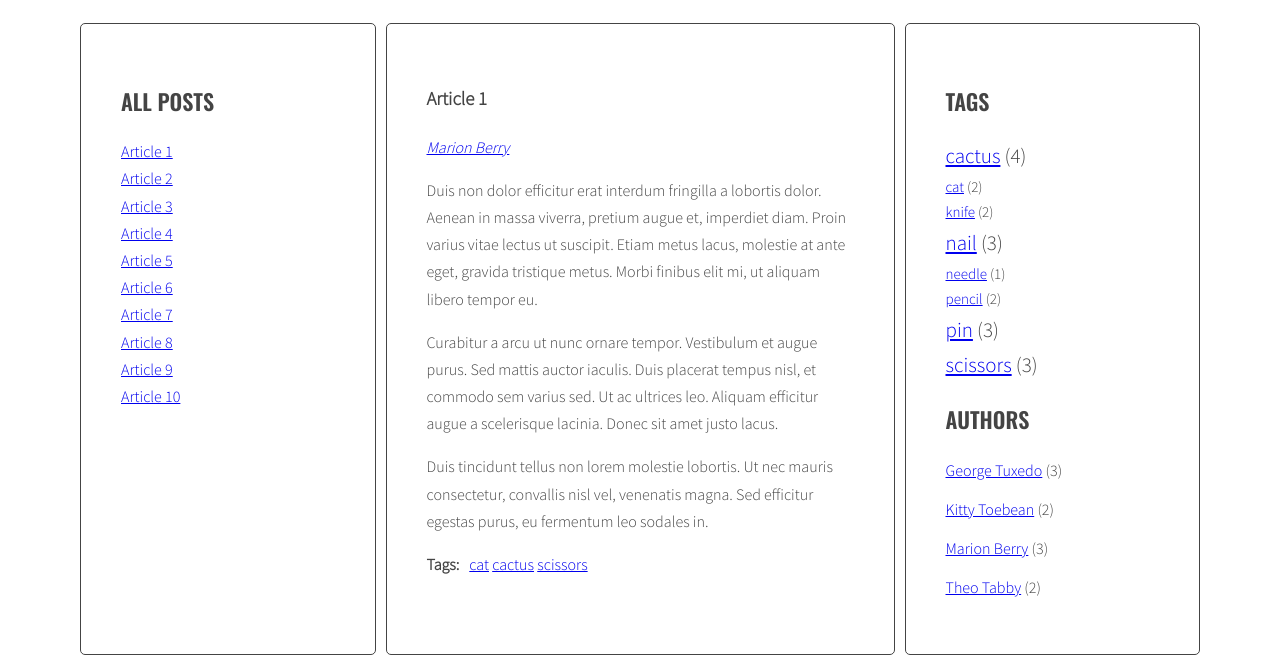
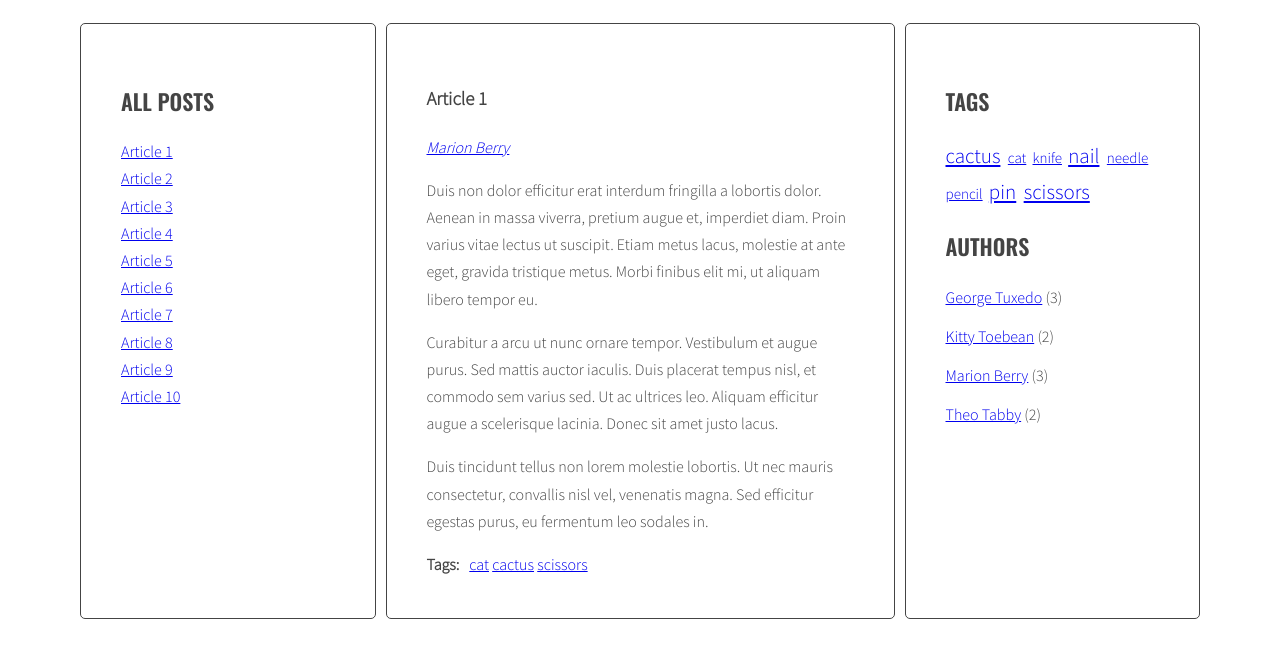
Before and after one commit to Luka-webdev/javascript-blog, a website: page index.html in a window 1280 px wide. Shown: the part 220-883 px from the top of the page. After the commit the page ends 847 px from the top, so only its background shows below. Drawn offline with nearby package versions, Linux system fonts and the light colour scheme.

Commit message:
Improvement of the cloud of tags

```diff
--- a/index.html
+++ b/index.html
@@ -182,8 +182,11 @@
           </main>
         </div>
       </div>
+      <script id="template-authorsList" type="text/x-handlebars-template">
+        <li><a href="#">{{ content }}</a>&nbsp({{numb}})</li>
+      </script>
       <script id="template-tagCloudLink" type="text/x-handlebars-template">
-        <li class='{{ fontSize }}'><a href="#">{{ content }}</a>&nbsp({{ numb }})</li>
+        <li class='{{ fontSize }}'><a href="#">{{ content }}</a>&nbsp</li>
       </script>
       <script id="template-author-link" type="text/x-handlebars-template">
         <a href="#{{ id }}"><span>{{ title }}</span></a>
--- a/js/script.js
+++ b/js/script.js
@@ -4,7 +4,8 @@
     articleLink: Handlebars.compile(document.querySelector('#template-article-link').innerHTML),
     tagLink: Handlebars.compile(document.querySelector('#template-tag-link').innerHTML),
     authorLink: Handlebars.compile(document.querySelector('#template-author-link').innerHTML),
-    tagCloudLink: Handlebars.compile(document.querySelector('#template-tagCloudLink').innerHTML)
+    tagCloudLink: Handlebars.compile(document.querySelector('#template-tagCloudLink').innerHTML),
+    authorsList: Handlebars.compile(document.querySelector('#template-authorsList').innerHTML)
   };
   const titleClickHandler = function(event){
     event.preventDefault();
@@ -221,9 +222,16 @@
           }
         }
       }
-      const linkHTMLData = {fontSize:classFontSize, content: uniqueItem, numb:counter};
-      const linkHTML = templates.tagCloudLink(linkHTMLData);
-      listWrapper.insertAdjacentHTML('beforeend', linkHTML);
+      if(wrapper == tags){
+        const linkHTMLDataTag = {fontSize:classFontSize, content: uniqueItem};
+        const linkHTMLTag = templates.tagCloudLink(linkHTMLDataTag);
+        listWrapper.insertAdjacentHTML('beforeend', linkHTMLTag);
+      }
+      else if(wrapper == authors){
+        const linkHTMLDataAuthor = {content: uniqueItem, numb: counter};
+        const linkHTMLAuthor = templates.authorsList(linkHTMLDataAuthor);
+        listWrapper.insertAdjacentHTML('beforeend', linkHTMLAuthor);
+      }
     }
   };
   generateList(authors,authorLinks);
--- a/sass/style.scss
+++ b/sass/style.scss
@@ -117,3 +117,6 @@ body {
 .text-size-3 {
   font-size:27px;
 }
+.tags li {
+  display:inline;
+}
```
Also changed, not shown: css/style.css, 1 other file.
